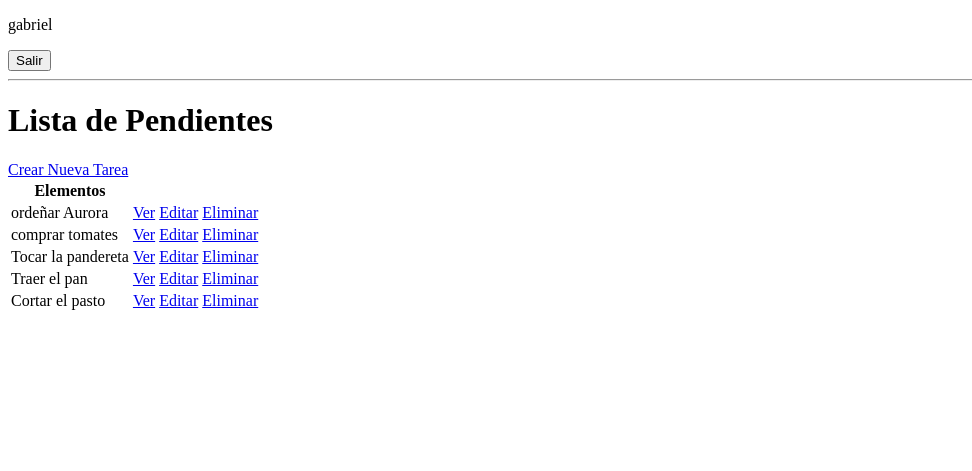
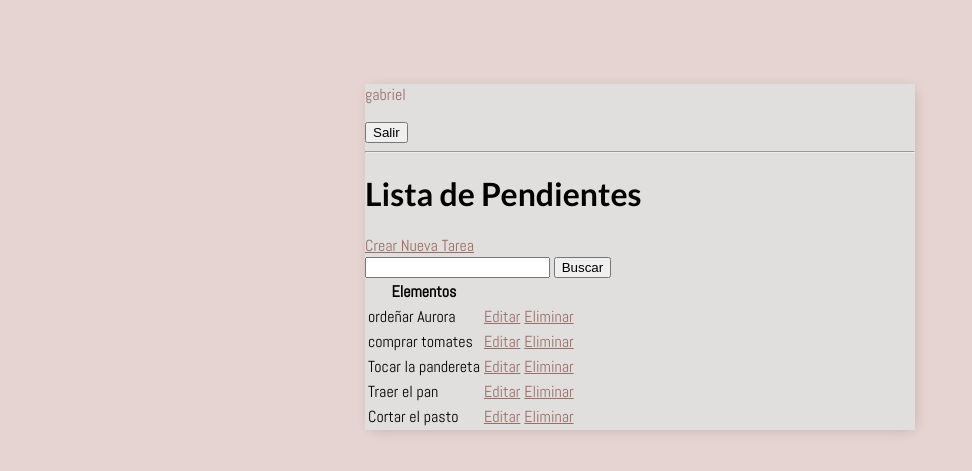
Before and after one commit to gabrieltorres519/PyTotal, a Django app: page / in a window 1280 px wide. Shown: the top 471 px of the page, without its empty margins (0-972 px from the left). Run offline with Django 5.2, Linux system fonts and the light colour scheme; a user stored in the database is signed in; data comes from the database, SQL or seed files in the repository; both versions use the stored data as it was after the commit.

Commit message:
11) Estilos generales del sitio

```diff
--- a/Seccion16_PROGRAMA_UNA_APLICACION_WEB_DE_TAREAS_PENDIENTES/src/proyecto/base/templates/base/login.html
+++ b/Seccion16_PROGRAMA_UNA_APLICACION_WEB_DE_TAREAS_PENDIENTES/src/proyecto/base/templates/base/login.html
@@ -1,3 +1,6 @@
+{% extends 'base/principal.html' %}
+
+{% block content %}
 <h1>Ingresar</h1>
 
 <form method="POST">
@@ -7,3 +10,4 @@
 <form>
 
 <p>No tienes una cuenta? <a href="{% url 'registro' %}">Registrate aquí</a></p>
+{% endblock content %}
--- /dev/null
+++ b/Seccion16_PROGRAMA_UNA_APLICACION_WEB_DE_TAREAS_PENDIENTES/src/proyecto/base/templates/base/principal.html
@@ -0,0 +1,63 @@
+<!DOCTYPE html>
+<!--[if lt IE 7]>      <html class="no-js lt-ie9 lt-ie8 lt-ie7"> <![endif]-->
+<!--[if IE 7]>         <html class="no-js lt-ie9 lt-ie8"> <![endif]-->
+<!--[if IE 8]>         <html class="no-js lt-ie9"> <![endif]-->
+<!--[if gt IE 8]>      <html class="no-js"> <!--<![endif]-->
+<html>
+    <head>
+        <meta charset="utf-8">
+        <meta http-equiv="X-UA-Compatible" content="IE=edge">
+        <title>Lista de Pendientes</title>
+        <link rel="preconnect" href="https://fonts.googleapis.com">
+        <link rel="preconnect" href="https://fonts.gstatic.com" crossorigin>
+        <link href="https://fonts.googleapis.com/css2?family=Abel&display=swap" rel="stylesheet">
+        <link rel="preconnect" href="https://fonts.googleapis.com">
+        <link rel="preconnect" href="https://fonts.gstatic.com" crossorigin>
+        <link href="https://fonts.googleapis.com/css2?family=Abel&family=Lato:ital,wght@0,100;0,300;0,400;0,700;0,900;1,100;1,300;1,400;1,700;1,900&display=swap" rel="stylesheet">
+        <style>
+            body{
+                background-color: #E5D4D1;
+                font-family: "Abel", sans-serif;
+                padding-top: 60px;
+            }
+
+            .container{
+                max-width: 550px;
+                margin: auto;
+                background-color: #E1DFDE;
+                -webkit-box-shadow: 2px 2px 13px -4px rgba(0,0,0,0.21);
+                box-shadow: 2px 2px 13px -4px rgba(0,0,0,0.21);
+            }
+
+            h1,
+            h2,
+            h3,
+            h4,
+            h5,
+            h6{
+                font-family: "Lato", sans-serif;
+            }
+
+            a,
+            p{
+                color: #996E66;
+            }
+
+        </style>
+        <meta name="description" content="">
+        <meta name="viewport" content="width=device-width, initial-scale=1">
+        <link rel="stylesheet" href="">
+    </head>
+    <body>
+        <!--[if lt IE 7]>
+            <p class="browsehappy">You are using an <strong>outdated</strong> browser. Please <a href="#">upgrade your browser</a> to improve your experience.</p>
+        <![endif]-->
+
+        <div class="container">
+            {% block content %}
+
+            {% endblock content %}
+        </div>
+        <script src="" async defer></script>
+    </body>
+</html>
--- a/Seccion16_PROGRAMA_UNA_APLICACION_WEB_DE_TAREAS_PENDIENTES/src/proyecto/base/templates/base/registro.html
+++ b/Seccion16_PROGRAMA_UNA_APLICACION_WEB_DE_TAREAS_PENDIENTES/src/proyecto/base/templates/base/registro.html
@@ -1,3 +1,6 @@
+{% extends 'base/principal.html' %}
+
+{% block content %}
 <h1>Registrarse</h1>
 
 <form method="POST">
@@ -7,3 +10,4 @@
 <form>
 
 <p>Ya tienes una cuenta? <a href="/login">Ingresa aquí</a></p>
+{% endblock content %}
--- a/Seccion16_PROGRAMA_UNA_APLICACION_WEB_DE_TAREAS_PENDIENTES/src/proyecto/base/templates/base/tarea.html
+++ b/Seccion16_PROGRAMA_UNA_APLICACION_WEB_DE_TAREAS_PENDIENTES/src/proyecto/base/templates/base/tarea.html
@@ -1 +1,5 @@
+{% extends 'base/principal.html' %}
+
+{% block content %}
 <h1> Tarea: {{tarea}}</h1>
+{% endblock content %}
--- a/Seccion16_PROGRAMA_UNA_APLICACION_WEB_DE_TAREAS_PENDIENTES/src/proyecto/base/templates/base/tarea_confirm_delete.html
+++ b/Seccion16_PROGRAMA_UNA_APLICACION_WEB_DE_TAREAS_PENDIENTES/src/proyecto/base/templates/base/tarea_confirm_delete.html
@@ -1,3 +1,6 @@
+{% extends 'base/principal.html' %}
+
+{% block content %}
 <a href="{% url 'pendientes' %}"> Volver </a>
 
 <form method='POST'>
@@ -5,3 +8,4 @@
     <p>Vas a eliminar la tarea: "{{tarea}}"</p>
     <input type="submit" value="Eliminar">
 </form>
+{% endblock content %}
--- a/Seccion16_PROGRAMA_UNA_APLICACION_WEB_DE_TAREAS_PENDIENTES/src/proyecto/base/templates/base/tarea_form.html
+++ b/Seccion16_PROGRAMA_UNA_APLICACION_WEB_DE_TAREAS_PENDIENTES/src/proyecto/base/templates/base/tarea_form.html
@@ -1,3 +1,6 @@
+{% extends 'base/principal.html' %}
+
+{% block content %}
 <h1> Formulario de tareas </h1>
 <a href="{% url 'pendientes' %}">Volver</a>
 
@@ -6,3 +9,4 @@
     {{form.as_p}}
     <input type="submit" value="Enviar">
 </form>
+{% endblock content %}
--- a/Seccion16_PROGRAMA_UNA_APLICACION_WEB_DE_TAREAS_PENDIENTES/src/proyecto/base/templates/base/tarea_list.html
+++ b/Seccion16_PROGRAMA_UNA_APLICACION_WEB_DE_TAREAS_PENDIENTES/src/proyecto/base/templates/base/tarea_list.html
@@ -3,6 +3,10 @@
 <!--[if IE 7]>         <html class="no-js lt-ie9 lt-ie8"> <![endif]-->
 <!--[if IE 8]>         <html class="no-js lt-ie9"> <![endif]-->
 <!--[if gt IE 8]>      <html class="no-js"> <!--<![endif]-->
+
+{% extends 'base/principal.html' %}
+
+{% block content %}
 <html>
     <head>
         <meta charset="utf-8">
@@ -33,10 +37,14 @@
         <h1>Lista de Pendientes {{ciudad}}</h1>
         <a href='/crear-tarea'>Crear Nueva Tarea</a>
 
+        <form method="GET">
+            <input type="text" name="area-buscar" value="{{valor_buscado}}">
+            <input type="submit" value="Buscar">
+        </form>
+
         <table>
             <tr>
                 <th> Elementos </th>
-                <th></th>
                 <th></th>
                 <th></th>
             </tr>
@@ -44,7 +52,6 @@
             {% for tarea in tareas %}
                 <tr>
                     <td> {{tarea.titulo}} </td>
-                    <td><a href="/tarea/{{tarea.id}}">Ver</a></td>
                     <td><a href="/editar-tarea/{{tarea.id}}">Editar</a></td>
                     <td><a href="/eliminar-tarea/{{tarea.id}}">Eliminar</a></td>
                 </tr>
@@ -57,3 +64,4 @@
         <script src="" async defer></script>
     </body>
 </html>
+{% endblock content %}
--- a/Seccion16_PROGRAMA_UNA_APLICACION_WEB_DE_TAREAS_PENDIENTES/src/proyecto/base/views.py
+++ b/Seccion16_PROGRAMA_UNA_APLICACION_WEB_DE_TAREAS_PENDIENTES/src/proyecto/base/views.py
@@ -43,10 +43,15 @@ class ListaPendientes(LoginRequiredMixin, ListView): # Al heredar de la clase Li
     model = Tarea # Modelo/Tabla de la que se tomarán  los registros (trae todos los registros en automático)
     context_object_name = 'tareas' # Cambiamos el nombre para que en los templates los registros no lleguen como object_list por default
 
-    def get_context_data(self, **kwargs):
+    def get_context_data(self, **kwargs): # Filtros
         context = super().get_context_data(**kwargs)
         context['tareas'] = context['tareas'].filter(usuario=self.request.user) # 1er paso: Listado de tareas asociado al usuario logueado
         context['count'] = context['tareas'].filter(completo=False).count() # 2do paso: Conteo de tareas no completadas
+
+        valor_buscado = self.request.GET.get('area-buscar') or ''
+        if valor_buscado:
+            context['tareas'] = context['tareas'].filter(titulo__icontains=valor_buscado)
+        context['valor_buscado'] = valor_buscado
         return context
 
 class DetalleTarea(LoginRequiredMixin,DetailView):# tarea_detail.html porque es el nombre que se va a generar automáticamente para las vistas de detalle de la clase DetailView (se puede cambiar esta configuración)
```
Also changed, not shown: Seccion16_PROGRAMA_UNA_APLICACION_WEB_DE_TAREAS_PENDIENTES/src/proyecto/db.sqlite3.
